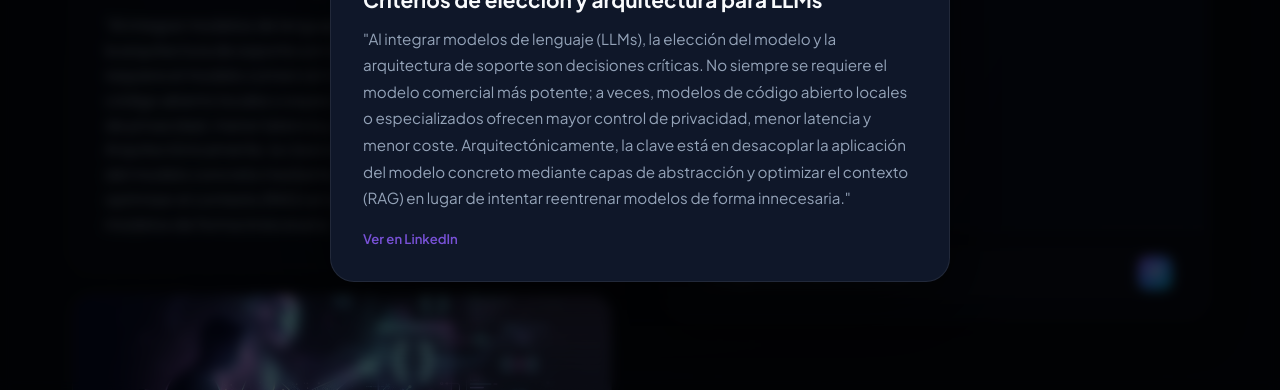
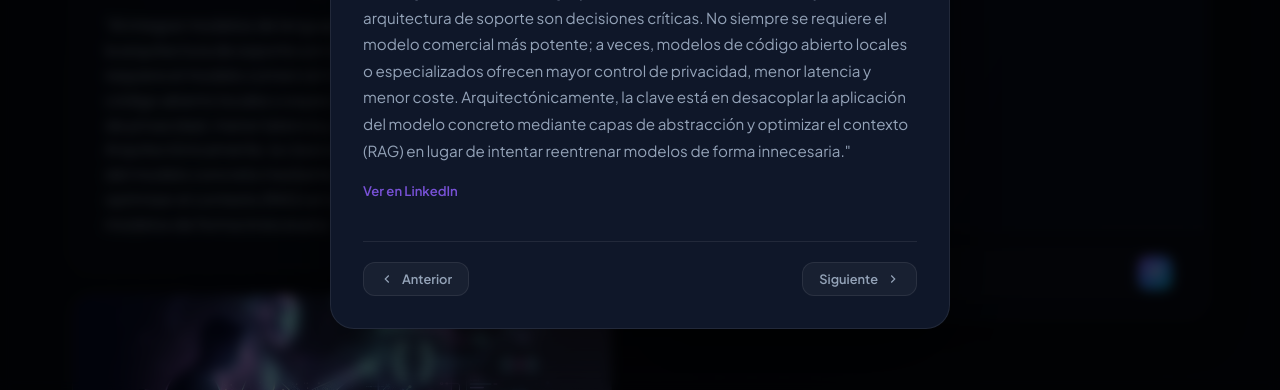
Before and after one commit to emochin/emiliomoreno_com, a plain HTML site: page cerebro.html in a window 1280 px wide. Both pictures are taken after a click on the element 342 px from the left and 1314 px from the top of the page. Shown: the part 1324-1714 px from the top of the page. Drawn offline with nearby package versions, Linux system fonts and the light colour scheme; a web font is replaced by a local one.

Commit message:
Mejorar UX del modal: añadir scroll lock sin saltos, desenfoque de fondo, navegacion interna (botones + flechas teclado) y flash de retorno en feed

```diff
--- a/cerebro.css
+++ b/cerebro.css
@@ -953,3 +953,77 @@ body.layout-mode-blog-active .mobile-tabs-bar {
 .load-more-container { text-align: center; padding: 1.5rem 0 0.5rem; }
 .btn-load-more { background: rgba(255,255,255,0.04); border: 1px solid var(--border-color); color: var(--text-secondary); padding: 0.65rem 1.75rem; border-radius: 50px; font-size: 0.85rem; font-weight: 600; cursor: pointer; transition: background 0.2s, border-color 0.2s, color 0.2s; font-family: inherit; }
 .btn-load-more:hover { background: rgba(139,92,246,0.1); border-color: rgba(139,92,246,0.4); color: var(--color-primary); }
+
+/* ====================================================
+   MODAL UX IMPROVEMENTS (Blur, Nav buttons & Highlight)
+   ==================================================== */
+
+/* Blur background container when modal is open */
+body:has(.reflection-modal-overlay.open) .dual-column-layout {
+    filter: blur(4px);
+    transition: filter 0.25s ease;
+}
+.dual-column-layout {
+    transition: filter 0.25s ease;
+}
+
+/* Modal Inner Navigation Buttons */
+.modal-nav-buttons {
+    display: flex;
+    justify-content: space-between;
+    align-items: center;
+    margin-top: 1.75rem;
+    padding-top: 1.25rem;
+    border-top: 1px solid var(--border-color);
+    gap: 1rem;
+}
+
+.modal-nav-btn {
+    display: inline-flex;
+    align-items: center;
+    gap: 0.5rem;
+    background: rgba(255, 255, 255, 0.04);
+    border: 1px solid var(--border-color);
+    color: var(--text-secondary);
+    padding: 0.5rem 1rem;
+    border-radius: 12px;
+    font-size: 0.8rem;
+    font-weight: 600;
+    cursor: pointer;
+    transition: background 0.2s, color 0.2s, border-color 0.2s;
+    font-family: inherit;
+}
+
+.modal-nav-btn:hover:not(:disabled) {
+    background: rgba(139, 92, 246, 0.1);
+    border-color: rgba(139, 92, 246, 0.4);
+    color: var(--color-primary);
+}
+
+.modal-nav-btn:disabled {
+    opacity: 0.3;
+    cursor: not-allowed;
+}
+
+.modal-nav-btn svg {
+    width: 14px;
+    height: 14px;
+}
+
+/* Highlight Card target when closing modal */
+.blog-card.card-attention {
+    animation: pulseHighlight 1.5s cubic-bezier(0.25, 1, 0.5, 1) forwards;
+}
+
+@keyframes pulseHighlight {
+    0% {
+        box-shadow: 0 0 0 4px rgba(139, 92, 246, 0.4);
+        border-color: var(--color-primary);
+        background: rgba(139, 92, 246, 0.08);
+    }
+    100% {
+        box-shadow: 0 0 0 0px rgba(139, 92, 246, 0);
+        border-color: var(--border-color);
+        background: var(--bg-card);
+    }
+}
--- a/cerebro.html
+++ b/cerebro.html
@@ -181,6 +181,18 @@
                 <h2 class="modal-title" id="modal-title"></h2>
                 <p class="modal-text" id="modal-text"></p>
                 <a class="modal-source-link" id="modal-source-link" target="_blank" rel="noopener"></a>
+
+                <!-- Navigation Buttons inside modal -->
+                <div class="modal-nav-buttons">
+                    <button class="modal-nav-btn" id="modal-prev-btn" aria-label="Anterior">
+                        <svg viewBox="0 0 24 24" fill="none" stroke="currentColor" stroke-width="2"><polyline points="15 18 9 12 15 6"></polyline></svg>
+                        <span>Anterior</span>
+                    </button>
+                    <button class="modal-nav-btn" id="modal-next-btn" aria-label="Siguiente">
+                        <span>Siguiente</span>
+                        <svg viewBox="0 0 24 24" fill="none" stroke="currentColor" stroke-width="2"><polyline points="9 18 15 12 9 6"></polyline></svg>
+                    </button>
+                </div>
             </div>
         </div>
     </div>
--- a/cerebro.js
+++ b/cerebro.js
@@ -197,10 +197,27 @@ document.addEventListener('DOMContentLoaded', () => {
     const modalText     = document.getElementById('modal-text');
     const modalImageWrap = document.getElementById('modal-image-wrap');
     const modalSourceLink = document.getElementById('modal-source-link');
+    const btnPrev       = document.getElementById('modal-prev-btn');
+    const btnNext       = document.getElementById('modal-next-btn');
+
+    let currentModalNoteId = null;
+
+    function getSortedReflections() {
+        const sorted = [...reflections].sort((a, b) => new Date(b.date) - new Date(a.date));
+        if (currentTagFilter) {
+            return sorted.filter(note => note.tag.toLowerCase() === currentTagFilter.toLowerCase());
+        }
+        return sorted;
+    }
 
     function openModal(noteId) {
-        const note = reflections.find(r => r.id === noteId);
-        if (!note) return;
+        currentModalNoteId = noteId;
+        const currentList = getSortedReflections();
+        const index = currentList.findIndex(r => r.id === noteId);
+
+        if (index === -1) return;
+        const note = currentList[index];
+
         modalDate.textContent = formatDate(note.date);
         modalTag.textContent  = note.tag;
         modalTitle.textContent = note.title;
@@ -208,6 +225,7 @@ document.addEventListener('DOMContentLoaded', () => {
         modalImageWrap.innerHTML = note.image
             ? `<img src="${note.image}" alt="${note.title}">`
             : '';
+
         const url = note.sourceUrl || note.link;
         if (url) {
             modalSourceLink.href        = url;
@@ -216,18 +234,65 @@ document.addEventListener('DOMContentLoaded', () => {
         } else {
             modalSourceLink.style.display = 'none';
         }
-        modalOverlay.classList.add('open');
-        document.body.style.overflow = 'hidden';
+
+        // Configure Navigation buttons
+        btnPrev.disabled = index === 0;
+        btnNext.disabled = index === currentList.length - 1;
+
+        if (!modalOverlay.classList.contains('open')) {
+            // Prevent layout shifting by checking scrollbar width
+            const scrollbarWidth = window.innerWidth - document.documentElement.clientWidth;
+            document.body.style.paddingRight = `${scrollbarWidth}px`;
+            document.body.style.overflow = 'hidden';
+            modalOverlay.classList.add('open');
+        }
+    }
+
+    function navigateModal(direction) {
+        const currentList = getSortedReflections();
+        const currentIndex = currentList.findIndex(r => r.id === currentModalNoteId);
+        if (currentIndex === -1) return;
+
+        const nextIndex = currentIndex + direction;
+        if (nextIndex >= 0 && nextIndex < currentList.length) {
+            openModal(currentList[nextIndex].id);
+        }
     }
 
     function closeModal() {
+        if (!modalOverlay.classList.contains('open')) return;
+
         modalOverlay.classList.remove('open');
         document.body.style.overflow = '';
+        document.body.style.paddingRight = '';
+
+        // Flash target card in the feed for visual feedback
+        if (currentModalNoteId) {
+            const targetCard = document.getElementById(`nota-${currentModalNoteId}`);
+            if (targetCard) {
+                targetCard.classList.remove('card-attention');
+                void targetCard.offsetWidth; // Trigger reflow
+                targetCard.classList.add('card-attention');
+            }
+        }
     }
 
+    // Modal listeners
     document.getElementById('modal-close-btn').addEventListener('click', closeModal);
+    btnPrev.addEventListener('click', () => navigateModal(-1));
+    btnNext.addEventListener('click', () => navigateModal(1));
     modalOverlay.addEventListener('click', (e) => { if (e.target === modalOverlay) closeModal(); });
-    document.addEventListener('keydown', (e) => { if (e.key === 'Escape') closeModal(); });
+
+    document.addEventListener('keydown', (e) => {
+        if (!modalOverlay.classList.contains('open')) return;
+        if (e.key === 'Escape') {
+            closeModal();
+        } else if (e.key === 'ArrowLeft') {
+            navigateModal(-1);
+        } else if (e.key === 'ArrowRight') {
+            navigateModal(1);
+        }
+    });
 
     // Helper: Format Date String
     function formatDate(dateStr) {
```
